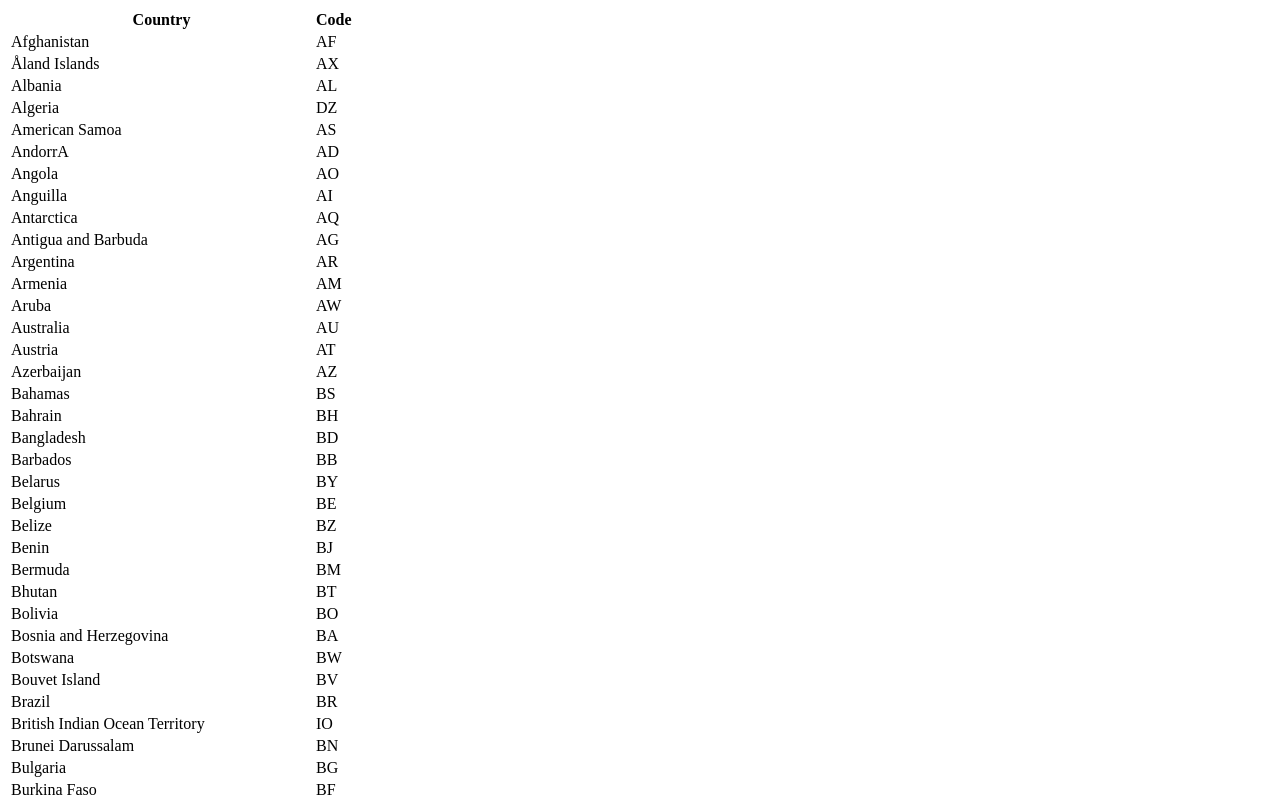
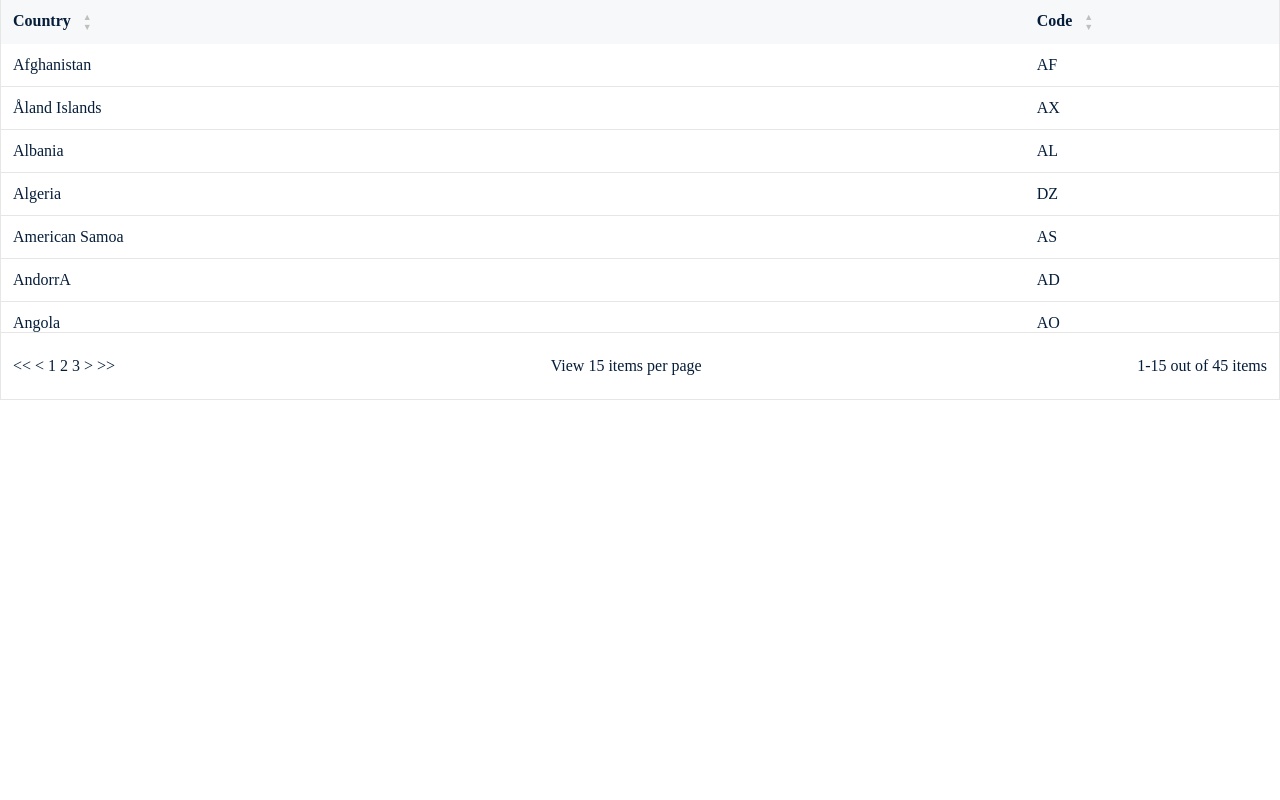
Before and after one commit to caleniuc/angular-components, an Angular app: page / in a window 1280 px wide. Shown: the top 800 px of the page. Built offline with nearby package versions, Linux system fonts and the light colour scheme.

Commit message:
Grid component design + added Pagination component with mocked text

```diff
--- a/src/app/app.component.css
+++ b/src/app/app.component.css
@@ -0,0 +1,6 @@
+#grid-wrapper {
+    display: flex;
+    justify-content: center;
+    max-height: 50vh;
+    overflow: auto;
+}
--- a/src/app/app.component.html
+++ b/src/app/app.component.html
@@ -1,3 +1,5 @@
+<div>
+  <div id="grid-wrapper">
     <t-grid [data]="data" (sortChange)="onSortChange($event)">
       <t-entry
         title="Country"
@@ -12,3 +14,5 @@
       >
       </t-entry>
     </t-grid>
+  </div>
+</div>
--- a/src/app/app.module.ts
+++ b/src/app/app.module.ts
@@ -3,12 +3,14 @@ import { NgModule } from '@angular/core';
 
 import { AppComponent } from './app.component';
 import { GridComponent, Entry } from './grid/grid.component';
+import { PaginationComponent } from './pagination/pagination.component';
 
 @NgModule({
   declarations: [
     AppComponent,
     GridComponent,
-    Entry
+    Entry,
+    PaginationComponent
   ],
   imports: [
     BrowserModule
--- a/src/app/grid/grid.component.css
+++ b/src/app/grid/grid.component.css
@@ -0,0 +1,48 @@
+:host {
+    width: 100%;
+}
+
+.t-grid-wrapper {
+    position: relative;
+    width: 100%;
+    color: #051d39;
+}
+
+.t-grid-table {
+    width: 100%;
+    border-collapse: collapse;
+    border: 1px solid #e6e6e6;
+    border-top: none;
+}
+
+.t-grid-table th {
+    position: sticky;
+    top: 0;
+    background: #f7f8f9;
+    text-align: start;
+}
+
+.t-grid-table th, .t-grid-table td {
+    padding: 12px;
+}
+
+.t-grid-table td {
+    border-bottom: 1px solid #e6e6e6;
+    background: #fff;
+}
+
+.header-content {
+    display: flex;
+}
+
+.sorting-arrows {
+    display: flex;
+    flex-direction: column;
+    font-size: xx-small;
+    margin-left: 12px;
+    color: #bfbfbf;
+}
+
+.active-sort {
+    color: #051d39;
+}
--- a/src/app/grid/grid.component.html
+++ b/src/app/grid/grid.component.html
@@ -1,8 +1,14 @@
-<table>
+<div class="t-grid-wrapper">
+    <table class="t-grid-table">
         <thead>
+            <tr>
                 <th *ngFor="let entry of entries" (click)="entry.sortable && onSort(entry.property)">
-            {{ entry.title }}
+                    <div class="header-content">
+                        <div>{{ entry.title }}</div>
+                        <div class="sorting-arrows"><span [class]="isSortActive(entry.property, 0) ? 'active-sort' : ''">▲</span><span [class]="isSortActive(entry.property, 1) ? 'active-sort' : ''">▼</span></div>
+                    </div>
                 </th>
+            </tr>
         </thead>
         <tbody>
             <tr *ngFor="let item of data">
@@ -12,3 +18,5 @@
             </tr>
         </tbody>
     </table>
+    <t-pagination></t-pagination>
+</div>
--- a/src/app/grid/grid.component.ts
+++ b/src/app/grid/grid.component.ts
@@ -1,8 +1,8 @@
 import { Component, OnInit, Directive, ContentChildren, Input, Output, EventEmitter } from '@angular/core';
 
 export enum SortDirection {
-  ASC = 'Ascending',
-  DESC = 'Descending'
+  ASC,
+  DESC
 }
 
 @Directive({selector: 't-entry'})
@@ -39,6 +39,7 @@ export class GridComponent implements OnInit {
   onSort(property) {
     const sortDirection = this.columnsSorting[property];
     let newSortDirection = sortDirection === SortDirection.ASC ? SortDirection.DESC : SortDirection.ASC;
+    this.columnsSorting = {};
     this.columnsSorting[property] = newSortDirection;
     this.data.sort((a, b) => (a[property] > b[property]) ? 1 : -1);
     if (newSortDirection === SortDirection.DESC) {
@@ -47,4 +48,8 @@ export class GridComponent implements OnInit {
 
     this.sortChange.emit({column: property, direction: newSortDirection});
   }
+
+  isSortActive(property, direction) {
+    return this.columnsSorting[property] === direction;
+  }
 }
--- /dev/null
+++ b/src/app/pagination/pagination.component.css
@@ -0,0 +1,10 @@
+.t-grid-pagination {
+    position: sticky;
+    bottom: 0;
+    background: #fff;
+    display: flex;
+    justify-content: space-between;
+    margin-top: -1px;
+    padding: 24px 12px;
+    border: 1px solid #e6e6e6;
+}
--- /dev/null
+++ b/src/app/pagination/pagination.component.html
@@ -0,0 +1,5 @@
+<div class="t-grid-pagination">
+    <div class="page-selector"><< < 1 2 3 > >></div>
+    <div class="shown-items">View 15 items per page</div>
+    <div class="items-number">1-15 out of 45 items</div>
+</div>
--- /dev/null
+++ b/src/app/pagination/pagination.component.ts
@@ -0,0 +1,15 @@
+import { Component, OnInit } from '@angular/core';
+
+@Component({
+  selector: 't-pagination',
+  templateUrl: './pagination.component.html',
+  styleUrls: ['./pagination.component.css']
+})
+export class PaginationComponent implements OnInit {
+
+  constructor() { }
+
+  ngOnInit(): void {
+  }
+
+}
--- a/src/styles.css
+++ b/src/styles.css
@@ -1 +1,6 @@
 /* You can add global styles to this file, and also import other style files */
+html, body {
+    margin: 0;
+    width: 100%;
+    height: 100%;
+}
```
Also changed, not shown: 1 other file (tests, documents, lock files or other folders). Lines whose indentation alone changed are shown as unchanged.
